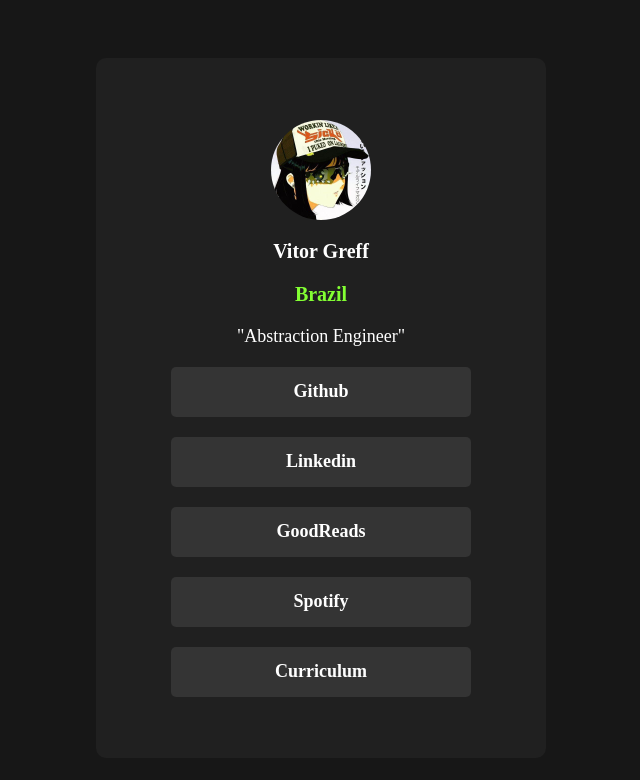
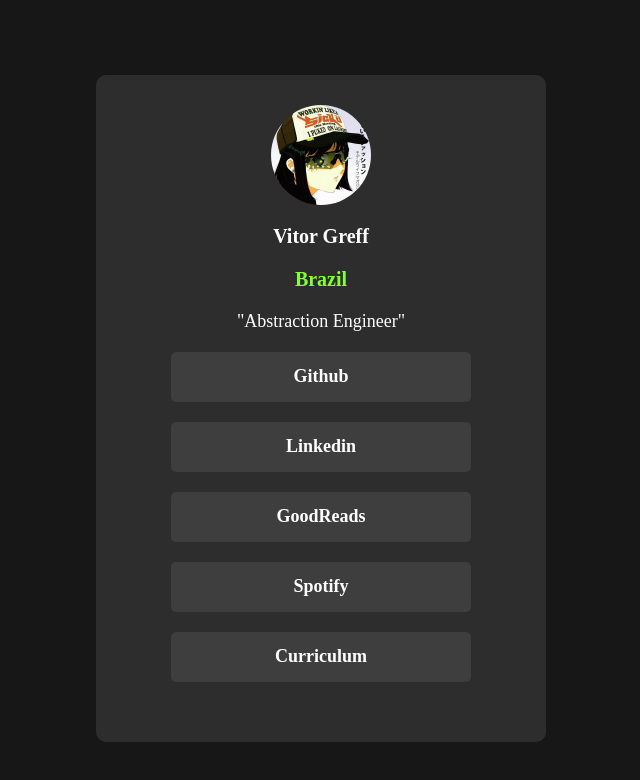
Before and after one commit to VitorGreff/link-tree, a React (Vite) app: page / in a window 1280 px wide. Shown: the top 780 px of the page, without its empty margins (319-959 px from the left). Built offline with nearby package versions, Linux system fonts and the light colour scheme.

Commit message:
fixed button component

```diff
--- a/src/components/LinkButton.tsx
+++ b/src/components/LinkButton.tsx
@@ -7,10 +7,6 @@
 
 export default function LinkButton(props: linkProps) {
     return (
-        props.url ? (
-            <a href={props.url} className={styles.linkButton} target="_blank" rel="noopener noreferrer">{props.content}</a>
-        ) : (
-            <span className={styles.linkButton}>{props.content}</span>
-        )
+        <a href={props.url} className={styles.link_button} target="_blank" rel="noopener noreferrer">{props.content}</a>
     )
 }
--- a/src/styles/linkButton.module.css
+++ b/src/styles/linkButton.module.css
@@ -1,4 +1,4 @@
-.linkButton {
+.link_button {
     display: flex;
     align-items: center;
     justify-content: center;
@@ -15,7 +15,7 @@
     transform: 0.5s ease;
 }
 
-.linkButton:hover {
+.link_button:hover {
     background-color: #85ff33a8;
     transform: scale(1.1)
 }
--- a/src/styles/profile.module.css
+++ b/src/styles/profile.module.css
@@ -3,8 +3,9 @@
     flex-direction: column;
     align-items: center;
     justify-content: center;
-    height: 700px;
     width: 450px;
+    padding-top: 30px;
+    padding-bottom: 60px;
     border-radius: 10px;
-    background-color: rgba(128, 128, 128, 0.087);
+    background-color: rgba(128, 128, 128, 0.209);
 }
```
